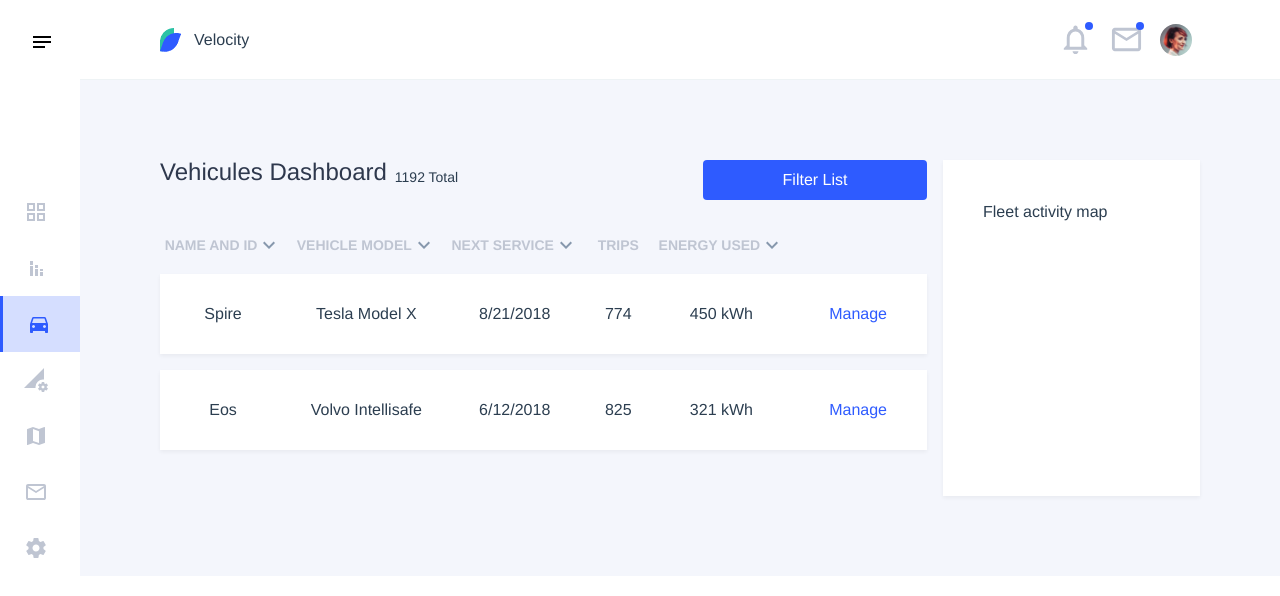
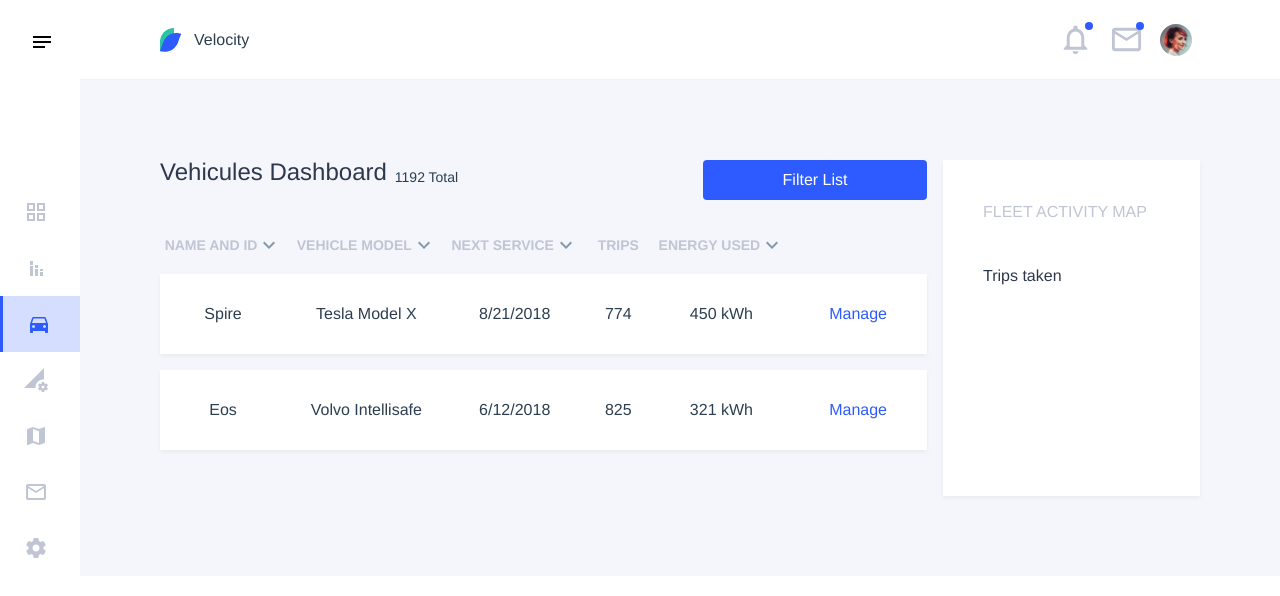
Before and after one commit to atcha/vue-velocity, a Vue app: page /vehicles in a window 1280 px wide. Shown: the top 596 px of the page. Built offline with nearby package versions, Linux system fonts and the light colour scheme.

Commit message:
ADD slider component

```diff
--- a/src/components/Card.vue
+++ b/src/components/Card.vue
@@ -1,5 +1,5 @@
 <template>
-    <section class="flex p-10 bg-white shadow-2l">
+    <aside class="p-10 bg-white shadow-2l">
         <img v-if="img"
              class="mr-10"
              :src="img.url"
@@ -11,7 +11,7 @@
             <p class="text-gray-1" v-if="content">{{ content }}</p>
         </div>
         <slot></slot>
-    </section>
+    </aside>
 </template>
 
 <script>
--- /dev/null
+++ b/src/components/Slider.vue
@@ -0,0 +1,13 @@
+<template>
+    <div></div>
+</template>
+
+<script>
+    export default {
+        name: "Slider"
+    }
+</script>
+
+<style scoped>
+
+</style>
--- a/src/pages/Vehicles.vue
+++ b/src/pages/Vehicles.vue
@@ -15,10 +15,14 @@
                    :data="vehiclesList.datas">
             </Table>
         </div>
-        <Card class="w-1/4">
-            <header>
-                <h2>Fleet activity map</h2>
+        <Card class="w-1/4 flex flex-col items-start">
+            <header class="pb-10">
+                <h2 class="uppercase text-gray-1">Fleet activity map</h2>
             </header>
+            <section>
+                <h3 class="text-black-1">Trips taken</h3>
+                <Slider></Slider>
+            </section>
         </Card>
     </main>
 </template>
@@ -26,12 +30,14 @@
 <script>
     import Button from "../components/Button";
     import Card from "../components/Card";
+    import Slider from "../components/Slider";
     import Table from "../components/Table";
     export default {
         name: "Vehicles",
         components: {
             Button,
             Card,
+            Slider,
             Table
         },
         data () {
```
